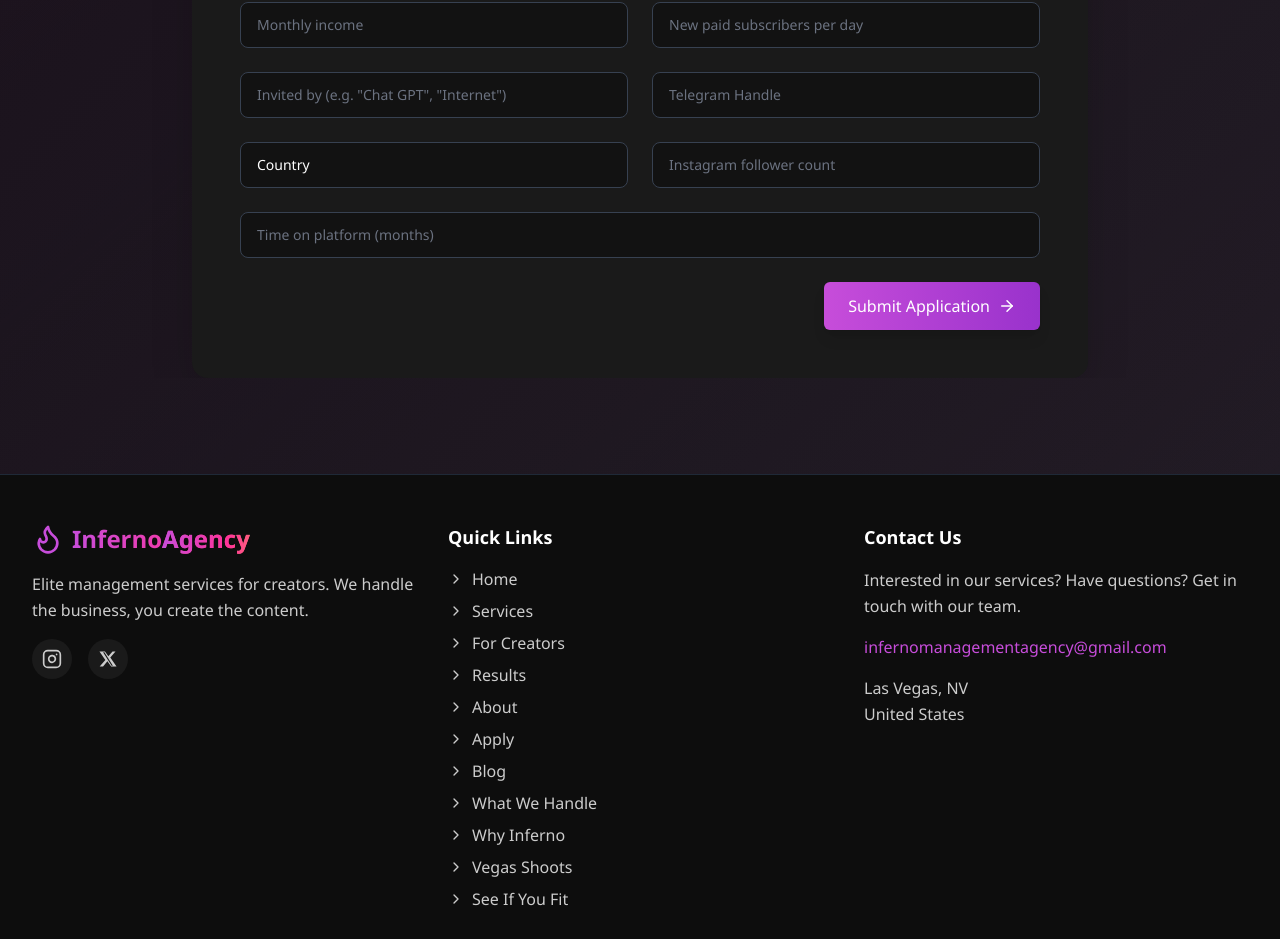
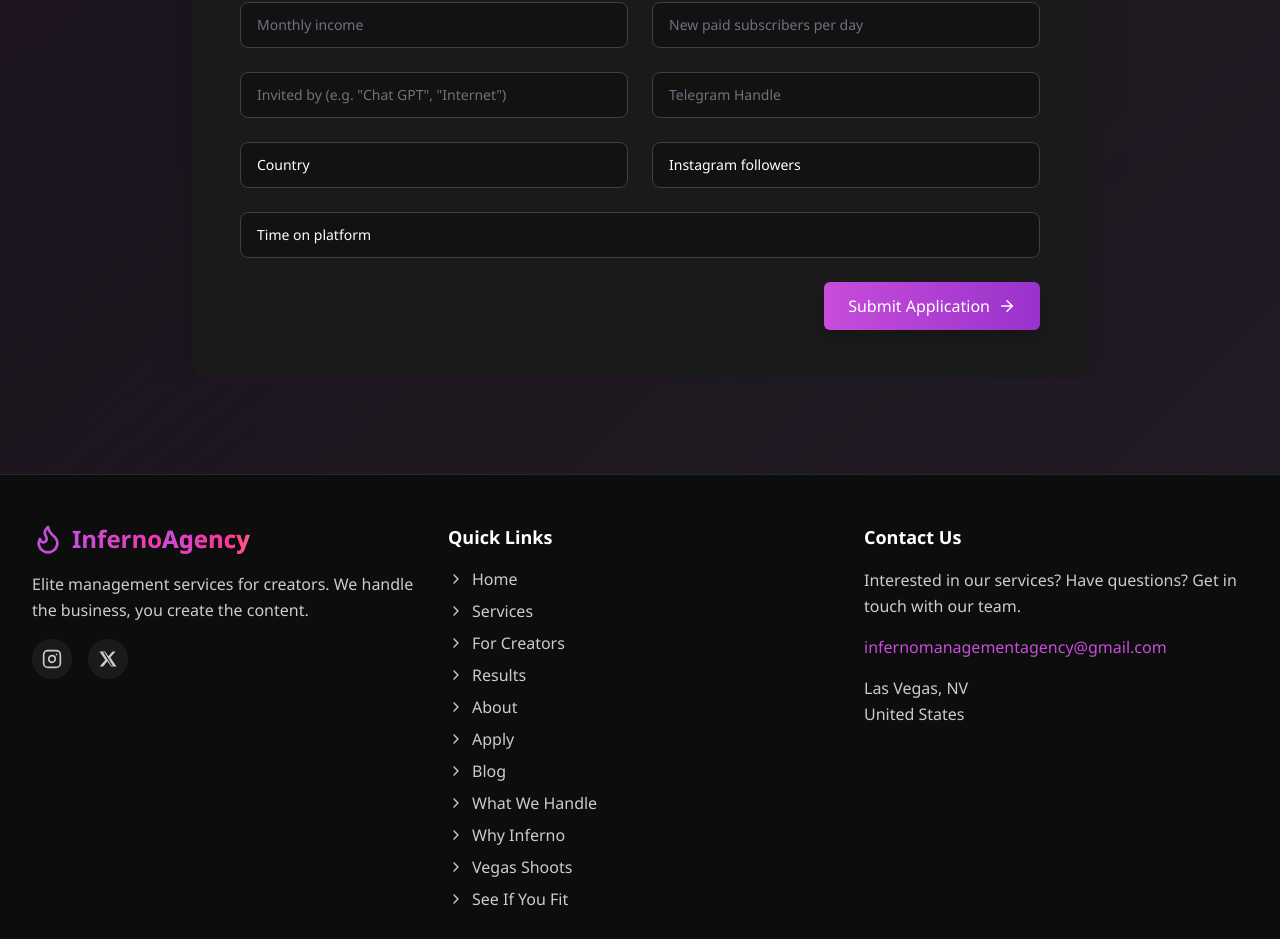
Before and after one commit to Inferno-Developer/inferno-website, a React (Vite) app in the folder inferno-website-upload/: page / in a window 1280 px wide. Shown: the part 5617-6556 px from the top of the page. Built offline with nearby package versions, Linux system fonts and the light colour scheme; a web font is replaced by a local one.

Commit message:
Add files via upload

```diff
--- a/inferno-website-upload/src/components/CreatorApplicationCTA.tsx
+++ b/inferno-website-upload/src/components/CreatorApplicationCTA.tsx
@@ -2,36 +2,30 @@ import React, { useState } from "react";
 import { ArrowRight } from "lucide-react";
 import { useNavigate } from "react-router-dom";
 
+// These option lists must match the single-select choices in the Airtable
+// "Leads" table exactly, so submissions land in the right band with no
+// stray options created.
 const COUNTRIES = [
   "United States",
   "Canada",
   "United Kingdom",
-  "Ireland",
   "Australia",
-  "New Zealand",
-  "Germany",
-  "France",
-  "Netherlands",
-  "Spain",
-  "Italy",
-  "Portugal",
-  "Sweden",
-  "Norway",
-  "Denmark",
-  "Poland",
-  "Romania",
-  "Czechia",
-  "Hungary",
-  "Colombia",
-  "Mexico",
-  "Brazil",
-  "Argentina",
-  "Chile",
-  "South Africa",
-  "Philippines",
-  "India",
-  "United Arab Emirates",
   "Other",
+];
+
+const FOLLOWER_BANDS = [
+  "Under 5,000",
+  "5,000 to 10,000",
+  "10,000 to 50,000",
+  "50,000 to 100,000",
+  "Over 100,000",
+];
+
+const TIME_ON_PLATFORM = [
+  "Less than 3 months",
+  "3 to 6 months",
+  "6 to 12 months",
+  "Over a year",
 ];
 
 const CreatorApplicationCTA: React.FC = () => {
@@ -176,28 +170,40 @@ const CreatorApplicationCTA: React.FC = () => {
                       </option>
                     ))}
                   </select>
-                  <input
-                    type="number"
+                  <select
                     name="instagramFollowers"
                     value={formData.instagramFollowers}
                     onChange={handleChange}
                     required
-                    min="0"
-                    placeholder="Instagram follower count"
-                    className={inputStyle}
-                  />
+                    className={`${inputStyle} appearance-none`}
+                  >
+                    <option value="" disabled>
+                      Instagram followers
+                    </option>
+                    {FOLLOWER_BANDS.map((b) => (
+                      <option key={b} value={b}>
+                        {b}
+                      </option>
+                    ))}
+                  </select>
                 </div>
                 <div className="grid grid-cols-1 gap-6">
-                  <input
-                    type="number"
+                  <select
                     name="monthsOnPlatform"
                     value={formData.monthsOnPlatform}
                     onChange={handleChange}
                     required
-                    min="0"
-                    placeholder="Time on platform (months)"
-                    className={inputStyle}
-                  />
+                    className={`${inputStyle} appearance-none`}
+                  >
+                    <option value="" disabled>
+                      Time on platform
+                    </option>
+                    {TIME_ON_PLATFORM.map((t) => (
+                      <option key={t} value={t}>
+                        {t}
+                      </option>
+                    ))}
+                  </select>
                 </div>
 
                 <div className="flex justify-end">
```
